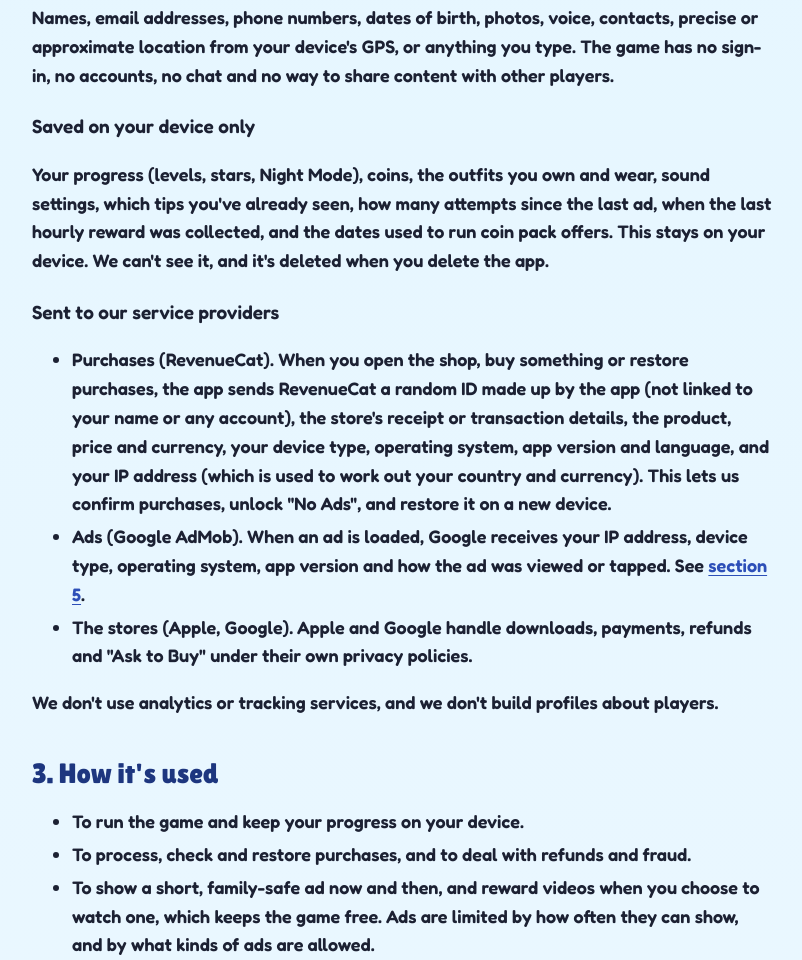
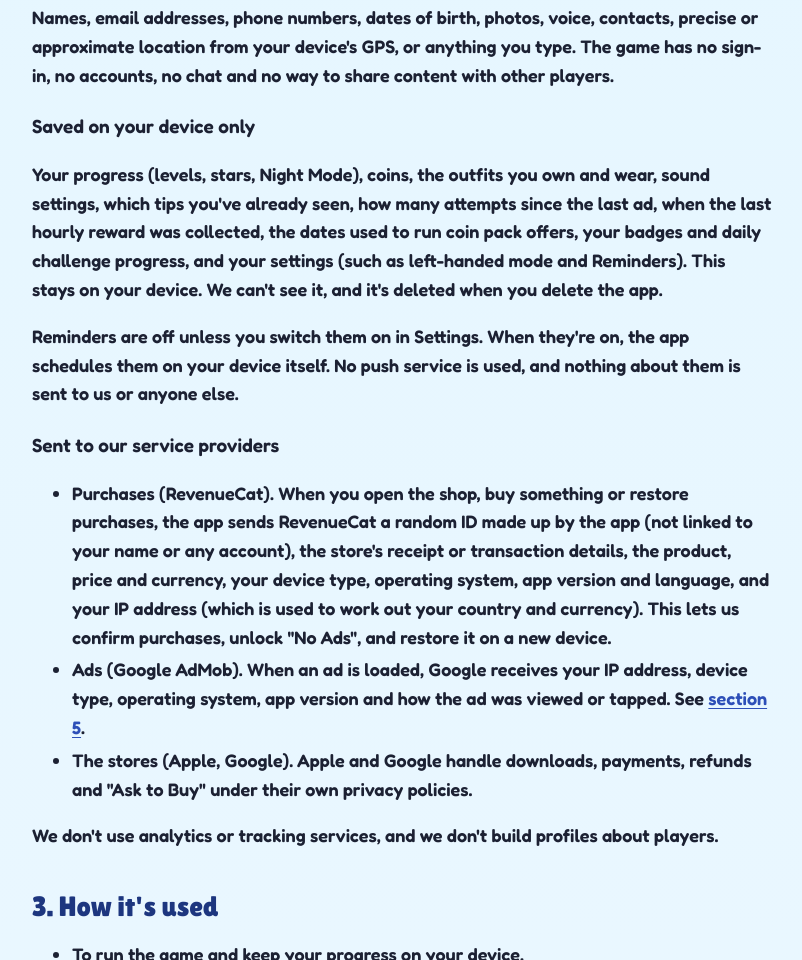
Before and after one commit to labailey/chickencop-site, a plain HTML site: page privacy.html in a window 1280 px wide. Shown: the part 1299-2259 px from the top of the page, without its empty margins (238-1040 px from the left). Drawn offline with Linux system fonts and the light colour scheme.

Commit message:
Mention on-device reminders, badges and daily challenge

```diff
--- a/privacy.html
+++ b/privacy.html
@@ -63,7 +63,8 @@
     <h3>We don't collect</h3>
     <p>Names, email addresses, phone numbers, dates of birth, photos, voice, contacts, precise or approximate location from your device's GPS, or anything you type. The game has no sign-in, no accounts, no chat and no way to share content with other players.</p>
     <h3>Saved on your device only</h3>
-    <p>Your progress (levels, stars, Night Mode), coins, the outfits you own and wear, sound settings, which tips you've already seen, how many attempts since the last ad, when the last hourly reward was collected, and the dates used to run coin pack offers. This stays on your device. We can't see it, and it's deleted when you delete the app.</p>
+    <p>Your progress (levels, stars, Night Mode), coins, the outfits you own and wear, sound settings, which tips you've already seen, how many attempts since the last ad, when the last hourly reward was collected, the dates used to run coin pack offers, your badges and daily challenge progress, and your settings (such as left-handed mode and Reminders). This stays on your device. We can't see it, and it's deleted when you delete the app.</p>
+    <p>Reminders are off unless you switch them on in Settings. When they're on, the app schedules them on your device itself. No push service is used, and nothing about them is sent to us or anyone else.</p>
     <h3>Sent to our service providers</h3>
     <ul>
       <li><strong>Purchases (RevenueCat).</strong> When you open the shop, buy something or restore purchases, the app sends RevenueCat a random ID made up by the app (not linked to your name or any account), the store's receipt or transaction details, the product, price and currency, your device type, operating system, app version and language, and your IP address (which is used to work out your country and currency). This lets us confirm purchases, unlock "No Ads", and restore it on a new device.</li>
```
Also changed, not shown: parents.html (+1 -0 lines).
